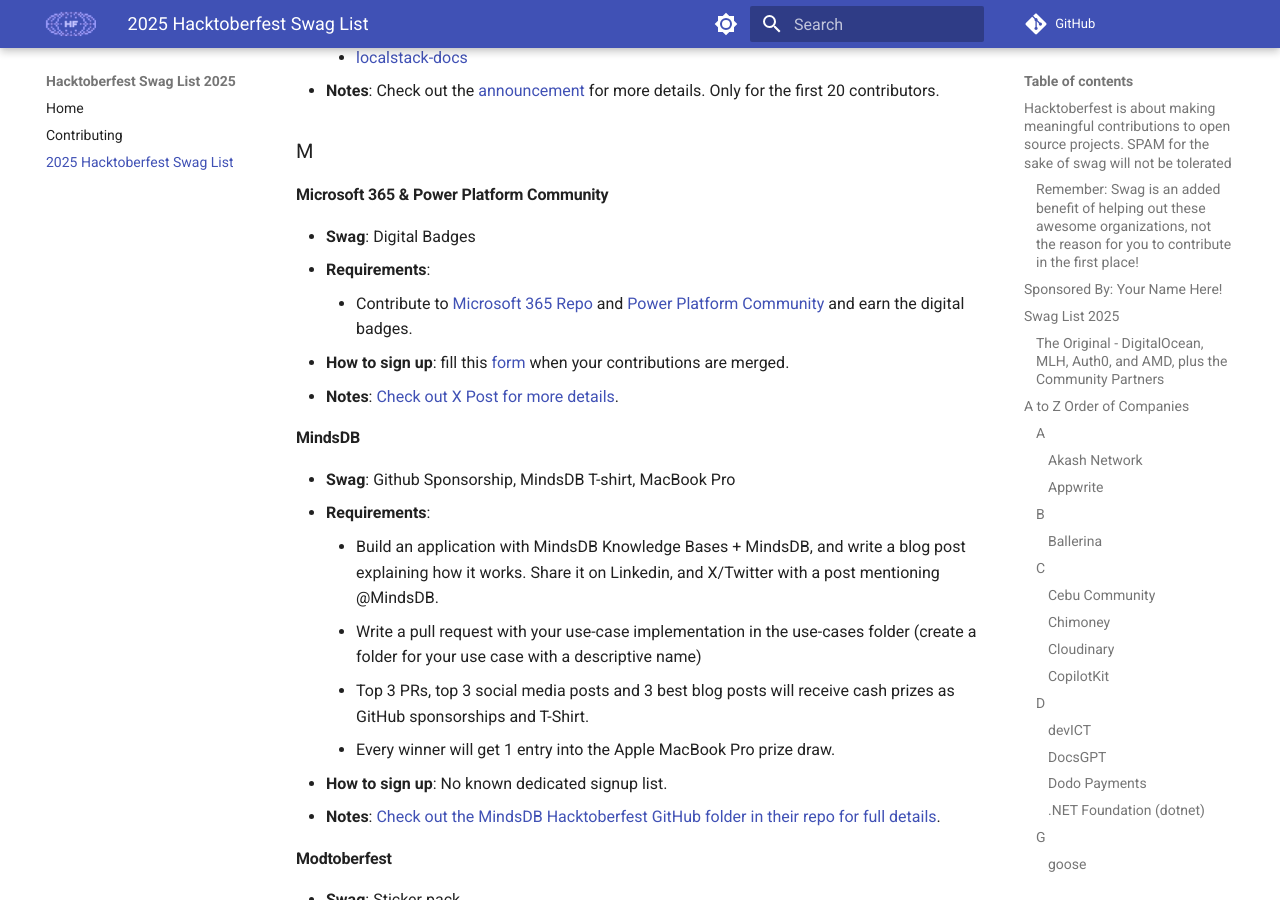
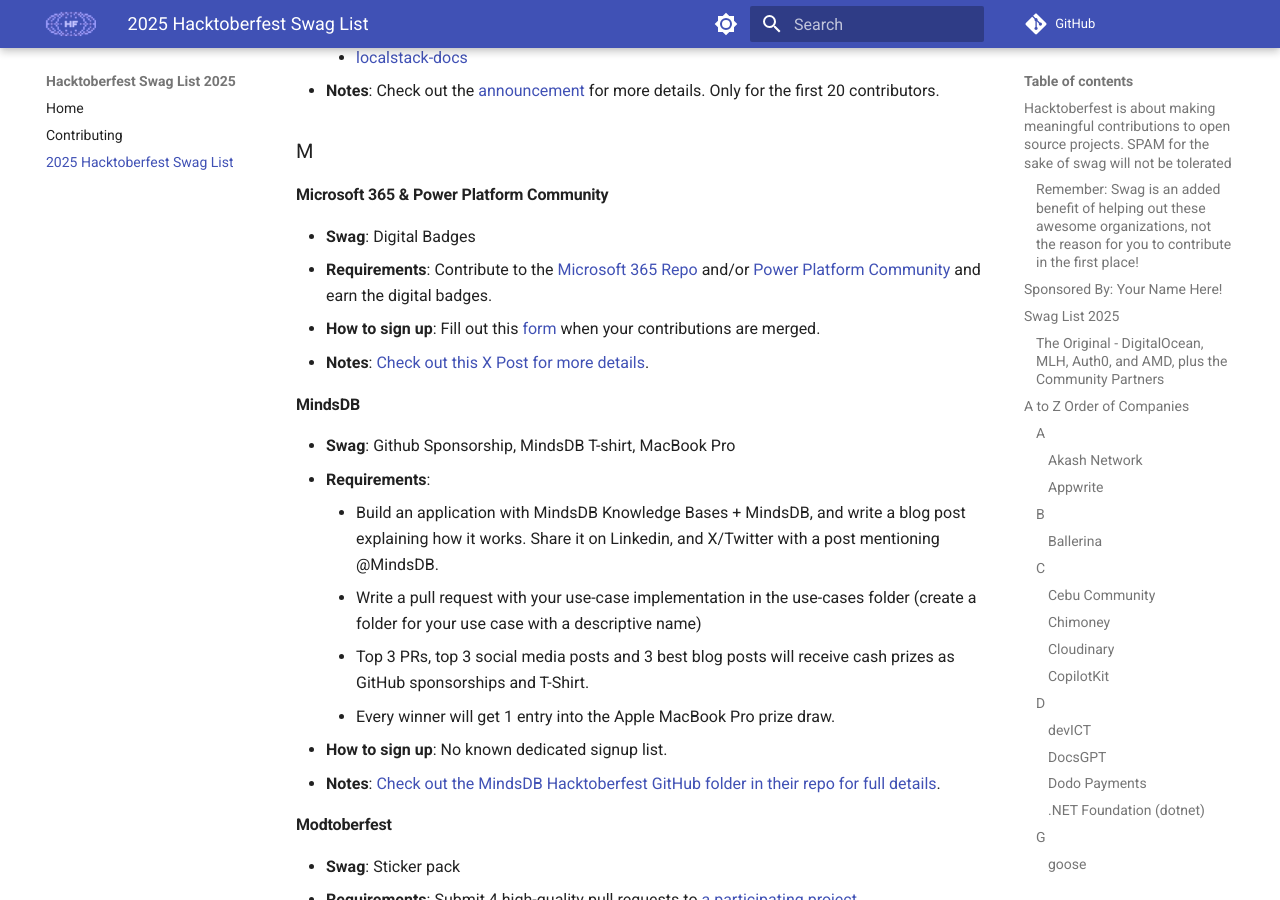
Before and after one commit to crweiner/hacktoberfest-swag-list, an MkDocs documentation site: the page built from docs/list.md, in a window 1280 px wide and 900 px high, scrolled down 8635 px. Built offline with MkDocs 1.6.1 and Material for MkDocs 9.7.7, drawn with Linux system fonts in a browser that asks for light colours; plug-ins that fetch from the network failed and are left out; comment, search, counter and statistics services are not loaded.

Commit message:
Update Microsoft

```diff
--- a/docs/list.md
+++ b/docs/list.md
@@ -262,11 +262,9 @@
 #### Microsoft 365 & Power Platform Community
 
 - **Swag**: Digital Badges
-- **Requirements**:
-    - Contribute to [Microsoft 365 Repo](https://github.com/microsoft/Microsoft365DSC) and [Power Platform Community](https://community.powerplatform.com/) and earn the digital badges.
-- **How to sign up**: fill this [form](https://aka.us11.list-manage.com/subscribe?u=b3df03dd2b64a3bc8a2a200e8&id=4a558f9e2b) when your contributions are merged.
-- **Notes**: [Check out X Post for more details](https://x.com/DavidWarnerII/status/1975372755509125315).
-
+- **Requirements**: Contribute to the [Microsoft 365 Repo](https://github.com/microsoft/Microsoft365DSC) and/or [Power Platform Community](https://community.powerplatform.com/) and earn the digital badges.
+- **How to sign up**: Fill out this [form](https://aka.us11.list-manage.com/subscribe?u=b3df03dd2b64a3bc8a2a200e8&id=4a558f9e2b) when your contributions are merged.
+- **Notes**: [Check out this X Post for more details](https://x.com/DavidWarnerII/status/1975372755509125315).
 
 #### **MindsDB**
 
```
